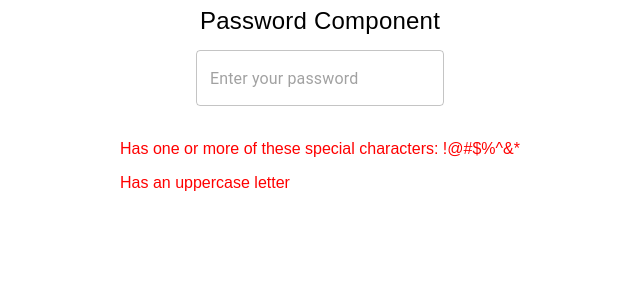
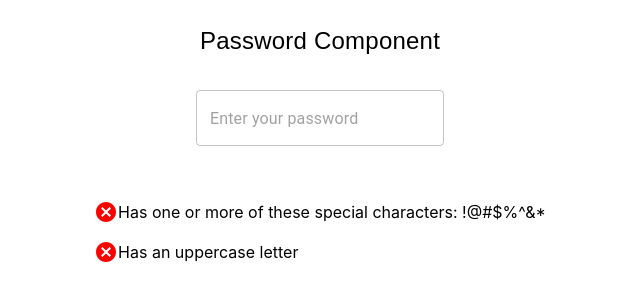
Before and after one commit to keyner07/react-coding-challenge, a React (Create React App) app: page / in a window 1280 px wide. Shown: the top 300 px of the page, without its empty margins (320-960 px from the left). Built offline with nearby package versions, Linux system fonts and the light colour scheme.

Commit message:
add icon wrapper and change the regex for no consecutive letters

```diff
--- a/src/components/password-validator/password-validator.styled.js
+++ b/src/components/password-validator/password-validator.styled.js
@@ -1,5 +1,6 @@
 import styled from "@emotion/styled";
-import { TextField, Box, List, ListItem, Typography } from '@mui/material';
+import { TextField, List, ListItem, Typography } from '@mui/material';
+
 
 export const PasswordField = styled(TextField)(() => ({
     marginBottom: '10px',
@@ -7,12 +8,13 @@ export const PasswordField = styled(TextField)(() => ({
     fontSize: '16px'
 }));
 
-export const Container = styled(Box)(() => ({
-    display: 'flex',
-    flexDirection: 'column',
-    alignItems: "center",
-    fontFamily: 'Arial'
-}));
+export const Container = styled.div`
+  display: flex;
+  flex-direction: column;
+  align-items: center;
+  gap: 20px;
+  padding: 20px;
+`;
 
 export const RequirementList = styled(List)(() => ({
     marginBottom: '10px',
@@ -20,9 +22,7 @@ export const RequirementList = styled(List)(() => ({
     fontSize: '16px'
 }));
 
-export const RequirementItem = styled(ListItem, { shouldForwardProp: (prop) => prop !== 'isValid'})(({ isValid }) => ({
-    color: isValid ? 'green' : 'red'
-}));
+export const RequirementItem = styled(ListItem)();
 
 export const Title = styled(Typography)(() => ({
     fontFamily: 'Arial',
--- a/src/components/password-validator/password.validator.component.js
+++ b/src/components/password-validator/password.validator.component.js
@@ -1,11 +1,12 @@
 import React, { useState, useCallback } from 'react';
-import { Container, PasswordField, RequirementItem, RequirementList, Title } from './password-validator.styled';
+import { Container, PasswordField, RequirementItem, RequirementList, Title } from './Password-Validator.styled';
+import IconWrapper from '../Icon-Wrapper/Icon-Wrapper.component';
 
 const requirementsMap = {
     specialChar: /[@#$%^&*!]/,
     number: /\d/,
     uppercase: /[A-Z]/,
-    noConsecutiveLetters: /(.)\1/,
+    noConsecutiveLetters: /^(?!.*(.)(?=\1)).+$/i,
 };
 
 const requirementsMapMessage = {
@@ -34,7 +35,10 @@ const PasswordValidator = ({ options= [] }) => {
             ></PasswordField>
             <RequirementList>
                 {options.map((option, index) => (
-                    <RequirementItem key={index} isValid={validatePassword(password, option)}>{requirementsMapMessage[option]}</RequirementItem>
+                    <RequirementItem key={index}>
+                        <IconWrapper isValid={validatePassword(password, option)} />
+                        {requirementsMapMessage[option]}
+                    </RequirementItem>
                 ))}
             </RequirementList>
         </Container>
```
